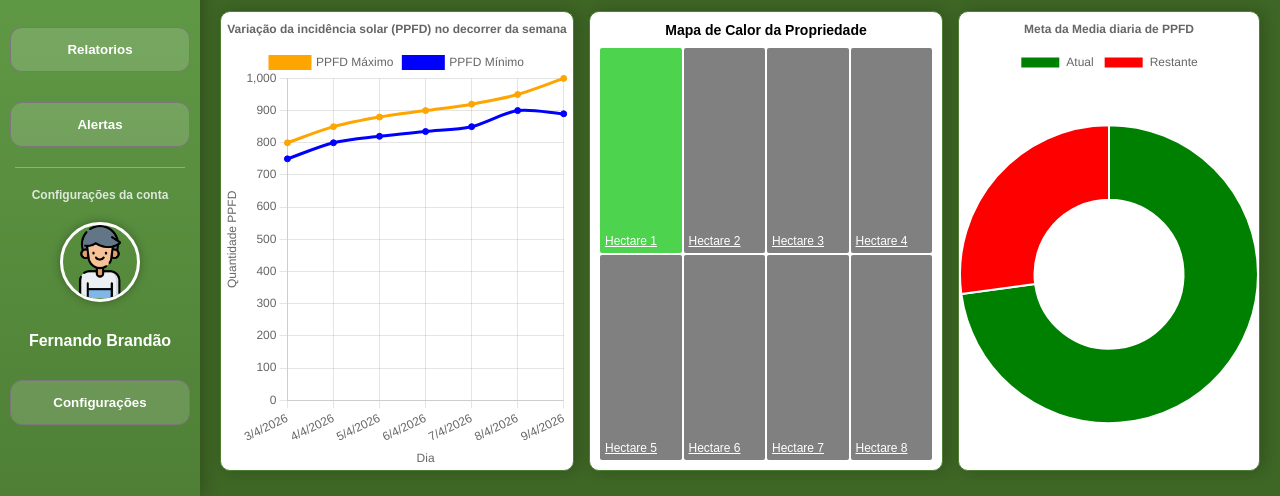
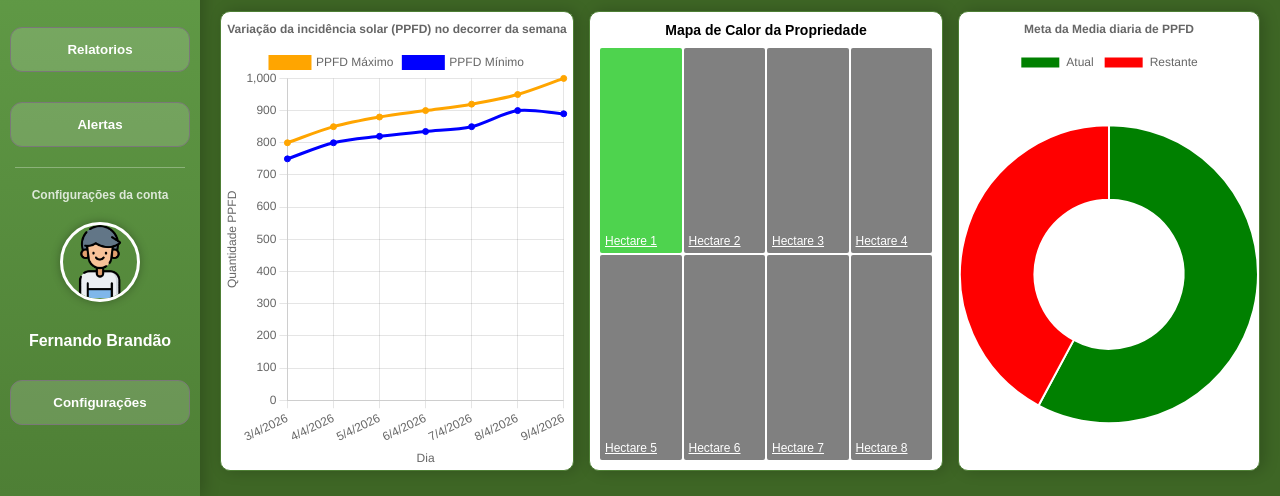
Before and after one commit to YuriVieira13/ProjetoSolaris, a plain HTML site: page Dashboard/areas/area1.html in a window 1280 px wide. Shown: the part 304-800 px from the top of the page. Drawn offline with nearby package versions, Linux system fonts and the light colour scheme.

Commit message:
Deixando pseudoDinamico dos graficos de pizza e de rosquinha

```diff
--- a/Dashboard/areas/area1.html
+++ b/Dashboard/areas/area1.html
@@ -19,7 +19,7 @@
                 <div class="div_barra"></div>
 
                 <nav class="navbar">
-                    <a  href="../index.html" class="btn_sidebar">Dashboard</a>
+                    <a href="../index.html" class="btn_sidebar">Dashboard</a>
 
                     <button class="btn_sidebar">Sensores</button>
 
@@ -39,7 +39,9 @@
 
             <div class="header">
                 <p class="p_header">Hectare A1</p>
-                <p class="p_titulo">Ultima medição: 1000 PPFD 27/04/2026 9:55 </p>
+                <p class="p_titulo">
+                    Ultima medição: 1000 PPFD 27/04/2026 9:55
+                </p>
             </div>
 
             <div class="main">
@@ -48,7 +50,6 @@
                         <div class="div_card">
                             <span>Status Da Área</span>
                             <div id="statusSensor"></div>
-
                         </div>
 
                         <div class="div_card">
@@ -59,7 +60,9 @@
 
                         <div class="div_card">
                             <span>Média mínima da semana</span>
-                            <h1 style="color: rgb(47, 47, 128)" id="ppfdMin">835</h1>
+                            <h1 style="color: rgb(47, 47, 128)" id="ppfdMin">
+                                835
+                            </h1>
                             <p class="p_media">PPDF</p>
                         </div>
 
@@ -79,16 +82,16 @@
                             <h3>Mapa de Calor da Propriedade</h3>
 
                             <div class="grid-mapa">
-                                <a href="area1.html" class="area ativa">Hectare 1</a>
+                                <a href="area1.html" class="area ativa"
+                                    >Hectare 1</a
+                                >
                                 <a href="area2.html" class="area">Hectare 2</a>
                                 <a href="area3.html" class="area">Hectare 3</a>
                                 <a href="area4.html" class="area">Hectare 4</a>
                                 <a href="area5.html" class="area">Hectare 5</a>
                                 <a href="area6.html" class="area">Hectare 6</a>
                                 <a href="area7.html" class="area">Hectare 7</a>
-                                <a href="area8.html" class="area "
-                                    >Hectare 8</a
-                                >
+                                <a href="area8.html" class="area">Hectare 8</a>
                             </div>
                         </div>
 
@@ -102,25 +105,28 @@
     </body>
 
     <script>
-        let StatusArea = 'Ativo';
+        let StatusArea = "Ativo";
         let PPFDMaximo = [800, 850, 880, 900, 920, 950, 1000];
         let PPFDMinimo = [750, 800, 820, 835, 850, 900, 890];
 
         let limiteMaximo = 1500;
         let limiteMinimo = 400;
-
-        function carregarDados(){
-            let mediaMaxima = 0;
+        let mediaMaxima = 0;
             let mediaMinima = 0;
             let qtdAlertas = 0;
 
-            for(let i = 0; i<PPFDMaximo.length;i++){
+        let metaAtual = 2500;
+
+        function carregarDados() {
+
+
+            for (let i = 0; i < PPFDMaximo.length; i++) {
                 mediaMaxima += PPFDMaximo[i];
-            };
+            }
 
             mediaMaxima = mediaMaxima / PPFDMaximo.length;
 
-            for(let i = 0; i<PPFDMinimo.length;i++){
+            for (let i = 0; i < PPFDMinimo.length; i++) {
                 mediaMinima += PPFDMinimo[i];
             }
 
@@ -130,31 +136,25 @@
 
             ppfdMin.innerHTML = mediaMinima.toFixed();
 
-            if(StatusArea == 'Ativo'){
-                statusSensor.innerHTML = `<h1 style="color: greenyellow">${StatusArea}</h1>`
-            }else{
-                 statusSensor.innerHTML = `<h1 style="color: red">${StatusArea}</h1>`
+            if (StatusArea == "Ativo") {
+                statusSensor.innerHTML = `<h1 style="color: greenyellow">${StatusArea}</h1>`;
+            } else {
+                statusSensor.innerHTML = `<h1 style="color: red">${StatusArea}</h1>`;
             }
 
-
-            for(let i = 0;i < PPFDMaximo.length;i++){
-
-                if(PPFDMaximo[i] > limiteMaximo || PPFDMinimo[i] < limiteMinimo ){
+            for (let i = 0; i < PPFDMaximo.length; i++) {
+                if (
+                    PPFDMaximo[i] > limiteMaximo ||
+                    PPFDMinimo[i] < limiteMinimo
+                ) {
                     qtdAlertas++;
                 }
-
             }
 
-            txtQtdAlertas.innerHTML = qtdAlertas
-
-
-
-
+            txtQtdAlertas.innerHTML = qtdAlertas;
         }
 
         window.onload = carregarDados();
-
-
 
         const grafPpfd = document.getElementById("graficoPPFD");
 
@@ -173,14 +173,30 @@
                 datasets: [
                     {
                         label: "PPFD Máximo",
-                        data: [PPFDMaximo[0], PPFDMaximo[1], PPFDMaximo[2], PPFDMaximo[3], PPFDMaximo[4], PPFDMaximo[5], PPFDMaximo[6]],
+                        data: [
+                            PPFDMaximo[0],
+                            PPFDMaximo[1],
+                            PPFDMaximo[2],
+                            PPFDMaximo[3],
+                            PPFDMaximo[4],
+                            PPFDMaximo[5],
+                            PPFDMaximo[6],
+                        ],
                         borderColor: "orange",
                         backgroundColor: "orange",
                         tension: 0.3,
                     },
                     {
                         label: "PPFD Mínimo",
-                        data: [PPFDMinimo[0], PPFDMinimo[1], PPFDMinimo[2], PPFDMinimo[3], PPFDMinimo[4], PPFDMinimo[5], PPFDMinimo[6]],
+                        data: [
+                            PPFDMinimo[0],
+                            PPFDMinimo[1],
+                            PPFDMinimo[2],
+                            PPFDMinimo[3],
+                            PPFDMinimo[4],
+                            PPFDMinimo[5],
+                            PPFDMinimo[6],
+                        ],
 
                         borderColor: "blue",
                         backgroundColor: "blue",
@@ -217,9 +233,13 @@
 
         const grafBarraMeta = document.getElementById("graficoMeta");
 
-        let meta = 2500;
-        let atual = 1822;
-        let restante = meta - atual
+        let meta = 1500;
+        let atual = (mediaMaxima + mediaMinima) / 2;
+        let restante = meta - atual;
+
+        if (restante < 0) {
+            restante = 0;
+        }
 
         new Chart(document.getElementById("graficoMeta"), {
             type: "doughnut",
```
Also changed, not shown: Dashboard/areas/area2.html (+5 -4 lines), Dashboard/areas/area3.html (+6 -6 lines), Dashboard/areas/area4.html (+6 -6 lines), Dashboard/areas/area5.html (+6 -6 lines), Dashboard/areas/area6.html (+6 -6 lines), Dashboard/areas/area7.html (+6 -6 lines), Dashboard/areas/area8.html (+6 -6 lines), Dashboard/index.html (+36 -23 lines).
